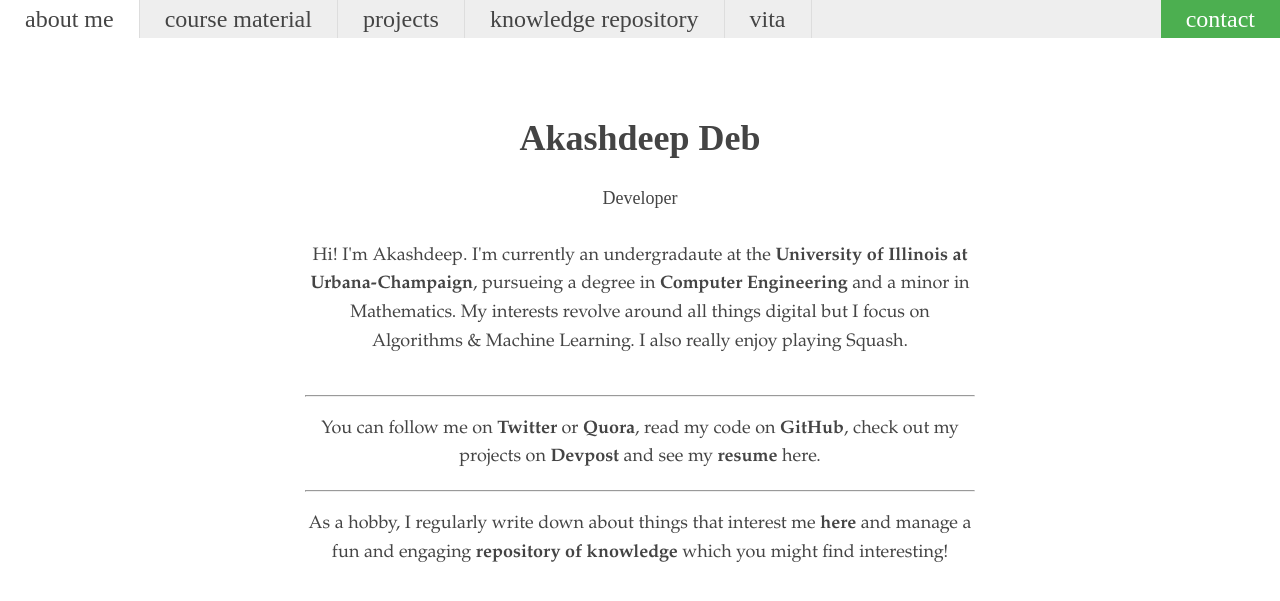
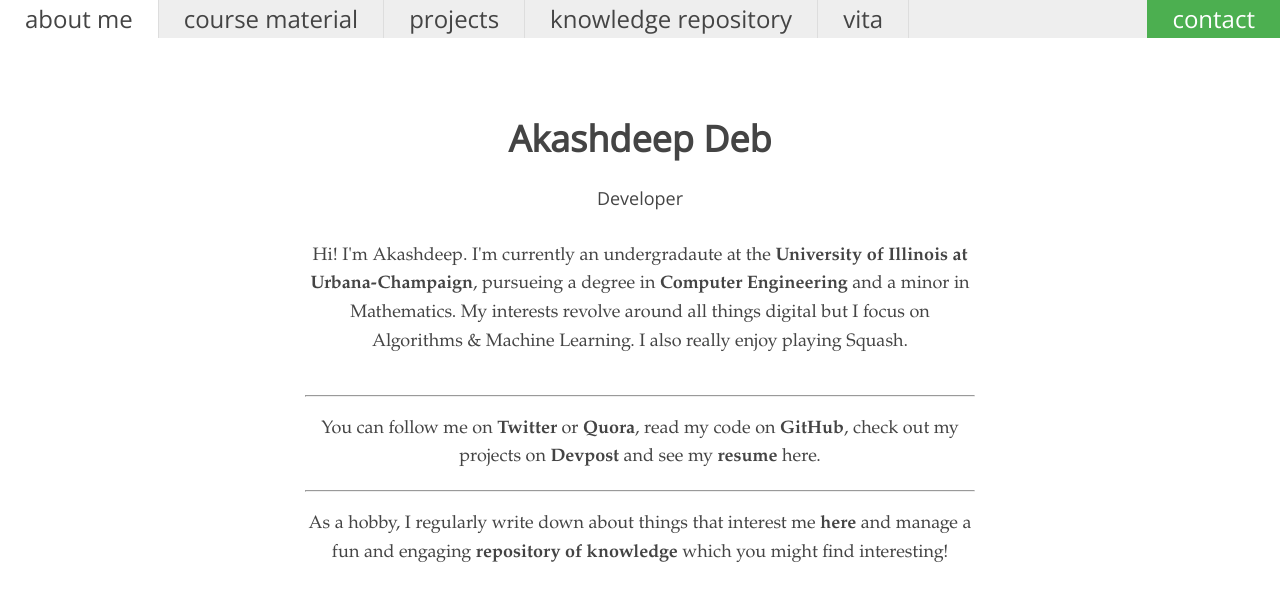
Before and after one commit to akashdeepdeb/akash.github.io, a Jekyll site: the page built from index.html, in a window 1280 px wide. Shown: the top 601 px of the page. Built offline with Jekyll 4.4.1, drawn with Linux system fonts in a browser that asks for light colours.

Commit message:
Update main.css

```diff
--- a/css/main.css
+++ b/css/main.css
@@ -1,7 +1,7 @@
 body{margin-left: auto; margin-right: auto; line-height:1.6;font-size:18px;font-family: "Book Antiqua";color:#444;padding: 0}h1,h2,h3{line-height:1.2}
 
 #header {
-    font-family: "Droid Sans";
+    font-family: "Open Sans";
 }
 
 .container a:hover{
@@ -48,7 +48,7 @@ nav ul  {
   margin: 0;
   overflow: hidden;
   background-color: #eee;
-  font-family: "Droid Sans";
+  font-family: "Open Sans";
   position: fixed;
   top: 0;
   width: 100%;
```
